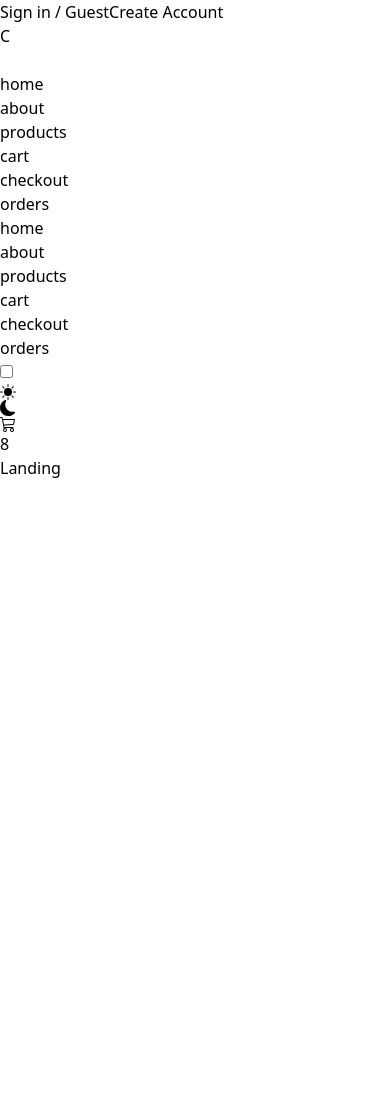
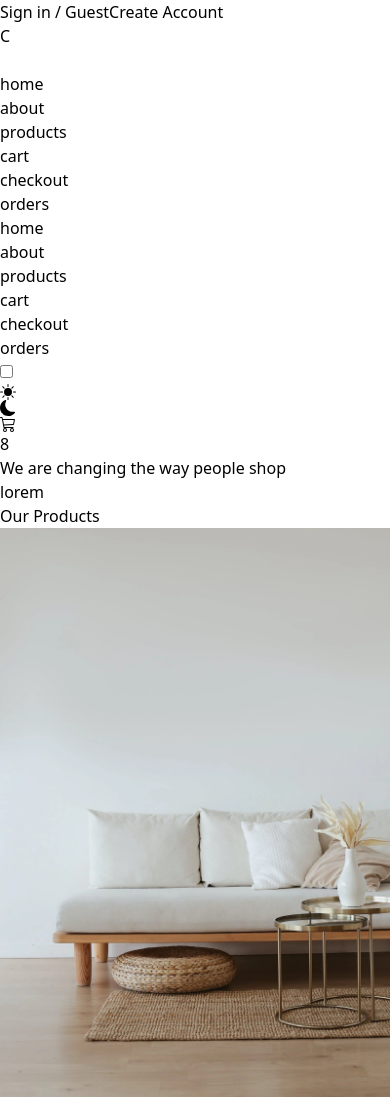
Before and after one commit to workwithraymond/Ecommerce-Store, a React (Vite) app: page / in a window 390 px wide. Shown: the top 1097 px of the page. Before the commit the page ends 844 px from the top, so only its background shows below. Built offline with nearby package versions, Linux system fonts and the light colour scheme; some icons are missing.

Commit message:
new changes

```diff
--- /dev/null
+++ b/src/components/Hero.jsx
@@ -0,0 +1,39 @@
+import { Link } from 'react-router-dom';
+
+import hero1 from '../assets/hero1.webp';
+import hero2 from '../assets/hero2.webp';
+import hero3 from '../assets/hero3.webp';
+import hero4 from '../assets/hero4.webp';
+
+
+const carouselImages = [hero1, hero2, hero3, hero4];
+const Hero = () => {
+  return (
+    <div className='grid lg:grid-cols-2 gap-24 items-center'>
+      <div>
+      <h1 className='max-w-2xl text-4xl font-bold tracking-tight sm:text-6xl'>
+        We are changing the way people shop
+      </h1>
+      <p className='mt-8 max-w-xl text-lg leading-8'>lorem</p>
+      <div className='mt-10'>
+        <Link to='/products' className='btn btn-primary'>
+          Our Products
+        </Link>
+      </div>
+      </div>
+      <div className='hidden h-[28rem] lg:carousel carousel-center p-4 space-x-4 bg-neutral rounded-box'>
+      {
+        carouselImages.map((image) => {
+          return (
+            <div key={image} className='carousel-item'>
+              <img src={image} className='rounded-box h-full w-80  object-cover' />
+            </div>
+
+          )
+        })
+      }
+      </div>
+    </div>
+  )
+}
+export default Hero
--- a/src/components/index.js
+++ b/src/components/index.js
@@ -2,3 +2,4 @@
 export {default as SubmitBtn } from './SubmitBtn';
 export {default as Header } from './Header';
 export {default as Navbar } from './Navbar';
+export {default as Hero } from './Hero';
--- a/src/pages/About.jsx
+++ b/src/pages/About.jsx
@@ -1,6 +1,24 @@
 const About = () => {
   return (
-    <h1 className="text-4xl">About</h1>
+    <>
+    <div className="flex flex-wrap gap-2 sm:gap-x-6 items-center justify-center">
+      <h1 className="text-4xl font-bold leading-none tracking-tight sm:text-6xl">
+        We love
+      </h1>
+      <div className="stats bg-primary shadow">
+        <div className="stat">
+          <div className=".stat-title text-primary-content 'text-4xl font-bold tracking-widest">
+              E-Store
+          </div>
+
+
+        </div>
+      </div>
+    </div>
+    <p className="mt-6 text-lg leading-8 max-w-2xl mx-auto">
+      Lorem, ipsum dolor sit amet consectetur adipisicing elit. Perspiciatis dolores ad voluptate optio sed.
+    </p>
+    </>
   )
 }
 export default About
--- a/src/pages/Landing.jsx
+++ b/src/pages/Landing.jsx
@@ -1,6 +1,12 @@
+
+
+import { Hero } from '../components'
+
 const Landing = () => {
     return (
-      <h1 className="text-4xl">Landing</h1>
+      <>
+      <Hero />
+      </>
     )
   }
   export default Landing
```
Also changed, not shown: src/utils/index.js (added, +7 -0 lines).
